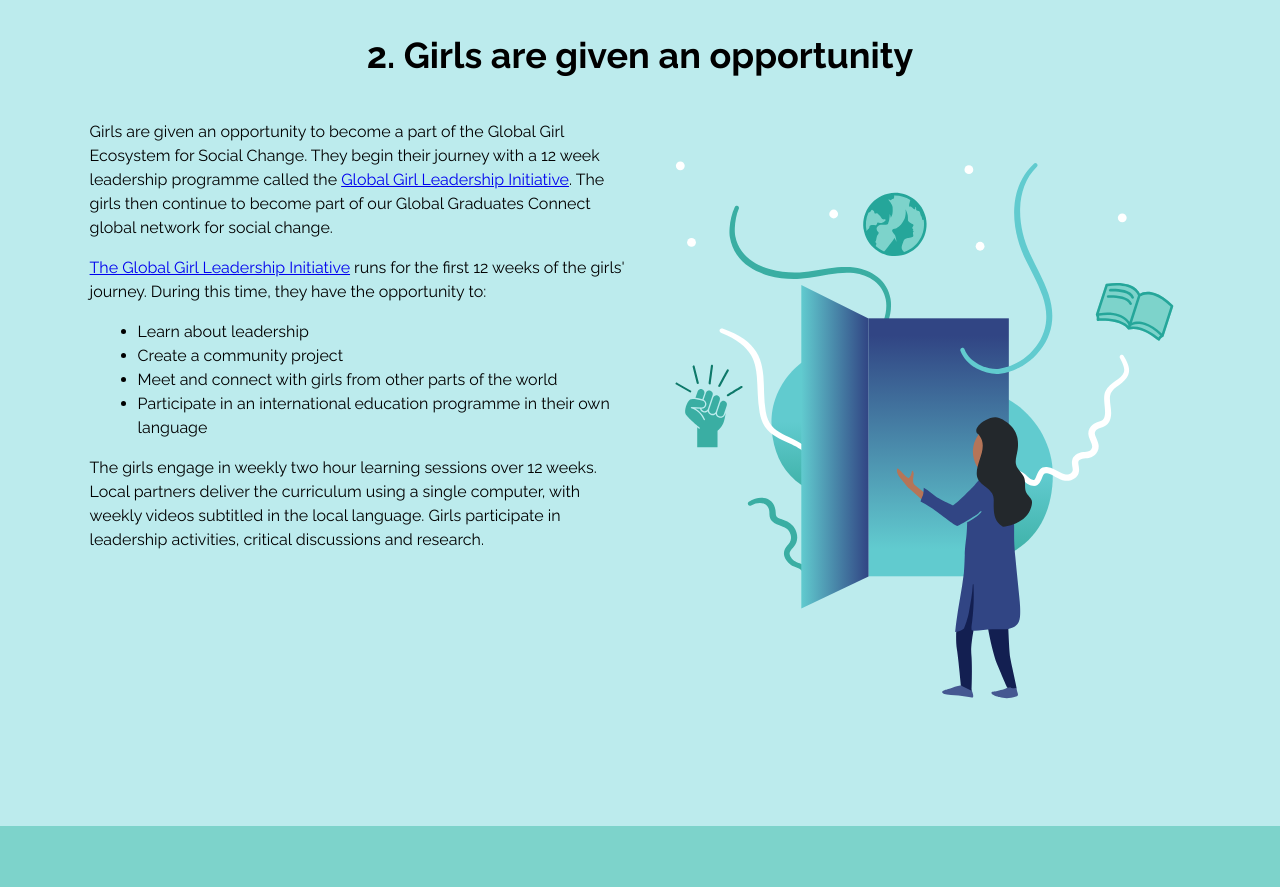
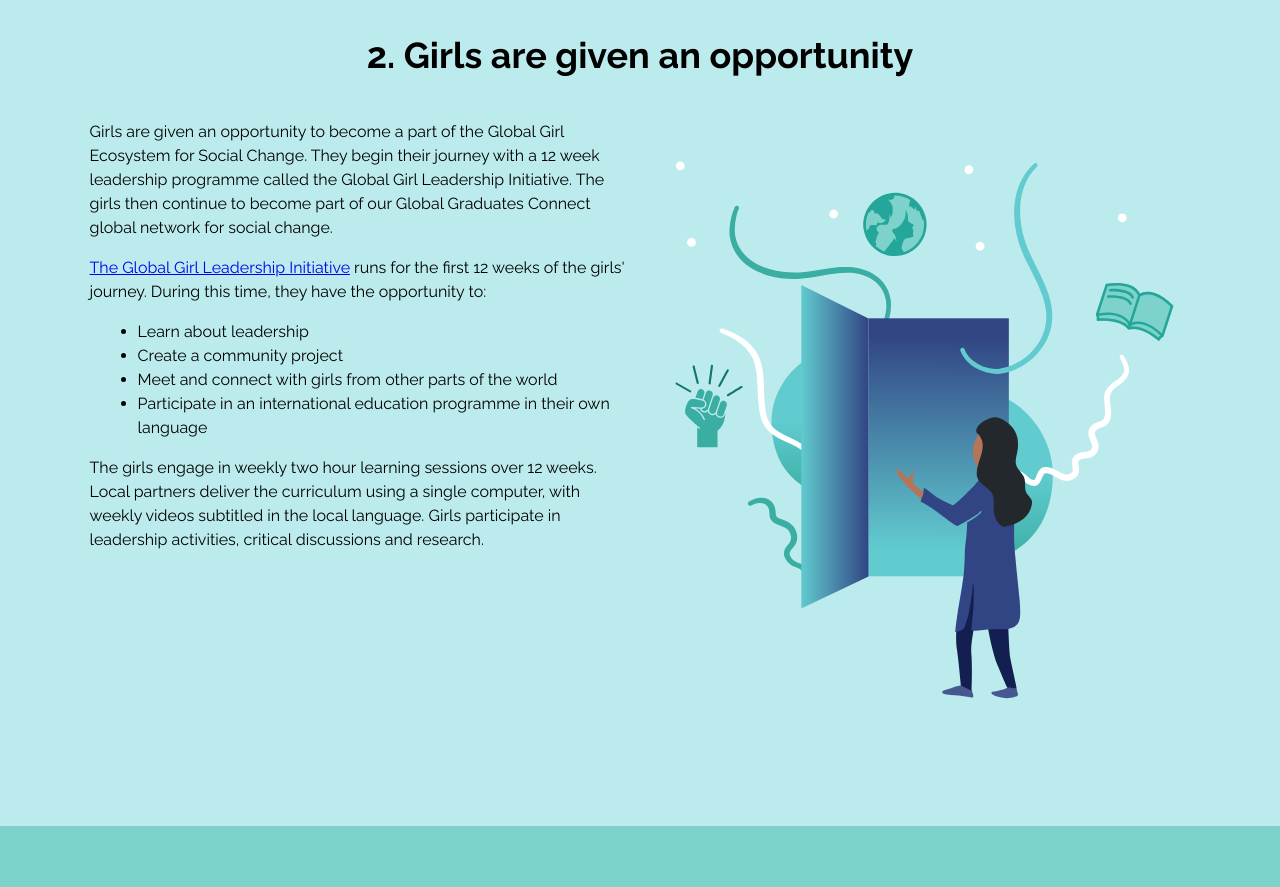
Before and after one commit to gtang101/GGP-Test, a website: page index.html in a window 1280 px wide. Shown: the part 1920-2807 px from the top of the page. Drawn offline with nearby package versions, Linux system fonts and the light colour scheme.

```diff
--- a/index.html
+++ b/index.html
@@ -92,7 +92,7 @@
 				</div>
 				<div class="text-content-container flex flex-column col-layout">
 				  <div class="non-col col special-case-text">
-					<p>Girls are given an opportunity to become a part of the Global Girl Ecosystem for Social Change. They begin their journey with a 12 week leadership programme called the <a href="https://www.globalgirlproject.org/global-girl-leadership-initiative">Global Girl Leadership Initiative</a>. The girls then continue to become part of our Global Graduates Connect global network for social change.</p>
+					<p>Girls are given an opportunity to become a part of the Global Girl Ecosystem for Social Change. They begin their journey with a 12 week leadership programme called the Global Girl Leadership Initiative. The girls then continue to become part of our Global Graduates Connect global network for social change.</p>
 					<p><a href="https://www.globalgirlproject.org/global-girl-leadership-initiative">The Global Girl Leadership Initiative</a> runs for the first 12 weeks of the girls' journey. During this time, they have the opportunity to: </p>
 					<ul>
 						<li>Learn about leadership</li>
```
